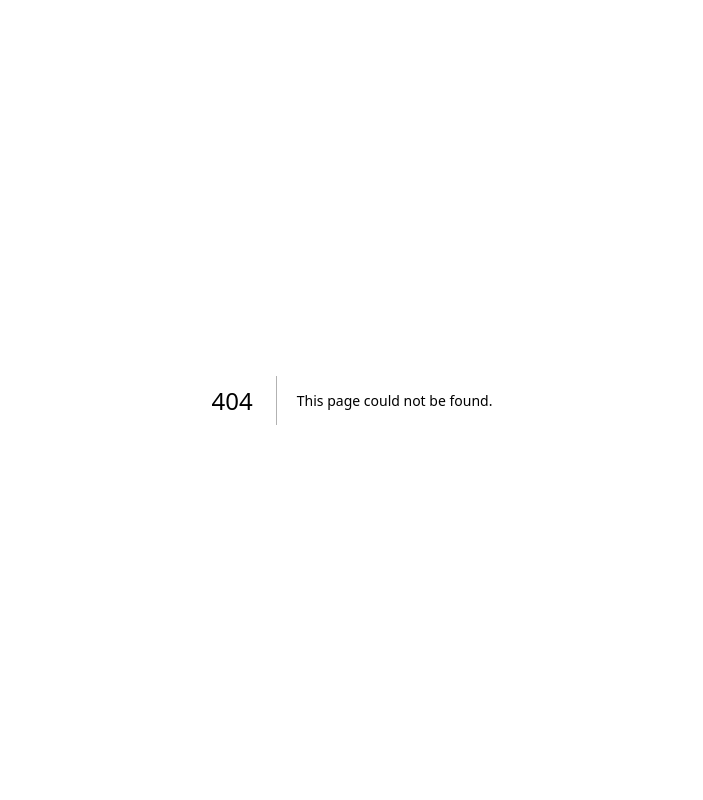
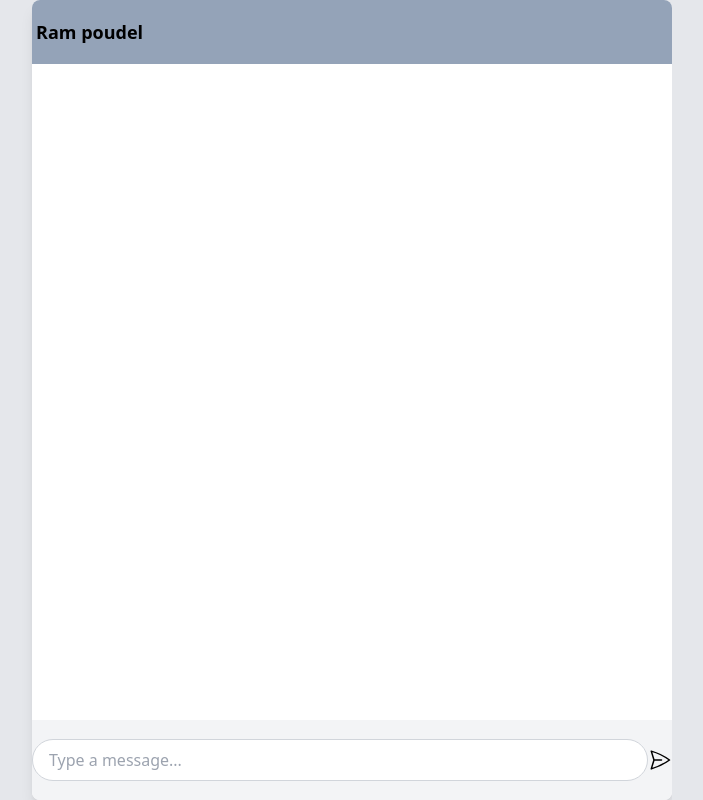
Before and after one commit to MrRamPoudel/Tutor, a Next.js app: page /chat in a window 1280 px wide. Before the commit this address had no page. Shown: the whole page, without its empty margins (288-991 px from the left). Built offline with nearby package versions, Linux system fonts and the light colour scheme.

Commit message:
Add chat with basic css

```diff
--- /dev/null
+++ b/components/layout/tutor.js
@@ -0,0 +1,7 @@
+import React from "react";
+
+export default function Tutor(props){
+return (<div >
+<h2 className="pl-1 text-lg font-semibold text-left" >{props.fname} {props.lname}</h2>
+</div>);
+}
--- /dev/null
+++ b/pages/chat/index.js
@@ -0,0 +1,46 @@
+import React,{useState} from "react";
+import Tutor from "@/components/layout/tutor";
+
+
+export default function Chat(){
+const [message, setMessage] = useState("");
+
+  const handleMessageChange = (event) => {
+    setMessage(event.target.value);
+  };
+
+  const handleSendMessage = () => {
+    console.log(`Sending message: ${message}`);
+    setMessage("");
+  };
+
+  return (
+<div className="flex h-screen bg-gray-200">
+      <div className="flex-1 bg-gray-200"></div>
+      <div className="flex flex-col justify-center items-center w-full md:w-1/4 lg:w-1/2 bg-white rounded-lg shadow-lg">
+        <div className="bg-slate-400 h-16 flex items-center justify-left rounded-t-lg w-full">
+          <Tutor fname="Ram" lname="poudel"/>
+        </div>
+        <div className="flex-1 p-4 overflow-y-auto">
+          <h3> {message}</h3>
+        </div>
+        <div className="h-20 flex items-center justify-between bg-gray-100 rounded-b-lg w-full">
+          <input
+            type="text"
+            value={message}
+            onChange={handleMessageChange}
+            placeholder="Type a message..."
+            className="w-full px-4 py-2 border border-gray-300 rounded-full focus:outline-none focus:ring-2 focus:ring-blue-400"
+          />
+          <button onClick={handleSendMessage}>
+          <svg xmlns="http://www.w3.org/2000/svg" fill="none" viewBox="0 0 24 24" stroke-width="1.5" stroke="currentColor" class="w-6 h-6">
+                 <path stroke-linecap="round" stroke-linejoin="round" d="M6 12L3.269 3.126A59.768 59.768 0 0121.485 12 59.77 59.77 0 013.27 20.876L5.999 12zm0 0h7.5" />
+            </svg>
+
+          </button>
+        </div>
+      </div>
+      <div className="flex-1 bg-gray-200"></div>
+    </div>
+  );
+}
```
Also changed, not shown: 1 other file (tests, documents, lock files or other folders).
